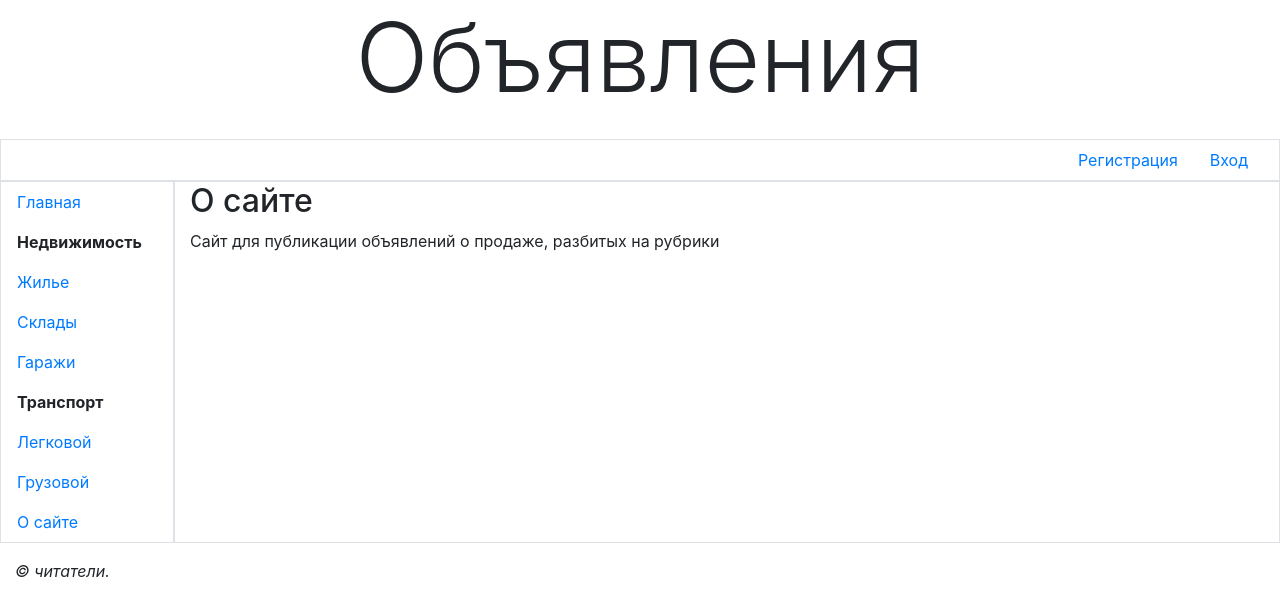
After one commit to Evchap/bboard1, a Django app: page /about/ in a window 1280 px wide. The commit adds this page. Shown: the top 616 px of the page. Run offline with Django 3.2, Linux system fonts and the light colour scheme; some libraries are stand-ins or nearby versions.

Commit message:
Created page "about"

```diff
--- a/bboard1/bboard1/main/templates/layout/basic.html
+++ b/bboard1/bboard1/main/templates/layout/basic.html
@@ -50,7 +50,7 @@
                 <span class="nav-link root font-weight-bold" href="#">Транспорт</span>
                 <a class="nav-link" href="#">Легковой</a>
                 <a class="nav-link" href="#">Грузовой</a>
-                <a class="nav-link root" href="#">О сайте</a>
+                <a class="nav-link root" href="{% url 'main:other' page='about' %}">О сайте</a>
             </nav>
             <section class="col border ру-2">
                 {% bootstrap_messages %}
--- /dev/null
+++ b/bboard1/bboard1/main/templates/main/about.html
@@ -0,0 +1,10 @@
+<!DOCTYPE html>
+{% extends "layout/basic.html" %}
+
+{% block title %}О сайте{% endblock %}
+
+{% block content %}
+
+<h2>О сайте</h2>
+<p>Сайт для публикации объявлений о продаже, разбитых на рубрики</p>
+{% endblock %}
--- a/bboard1/bboard1/main/urls.py
+++ b/bboard1/bboard1/main/urls.py
@@ -1,10 +1,11 @@
 from django.urls import path
 
 from .views import index
-
+from .views import other_page
 
 app_name = 'main'
 
 urlpatterns = [
+path('<str:page>/', other_page, name='other'),
     path('', index, name='index'),
 ]
--- a/bboard1/bboard1/main/views.py
+++ b/bboard1/bboard1/main/views.py
@@ -1,4 +1,14 @@
 from django.shortcuts import render
+from django.http import HttpResponse, Http404
+from django.template import TemplateDoesNotExist
+from django.template.loader import get_template
 
 def index(request):
     return render(request, 'main/index.html')
+
+def other_page(request, page):
+    try:
+        template = get_template('main/' + page + ".html")
+    except TemplateDoesNotExist:
+        raise Http404
+    return HttpResponse(template.render(request=request))
```
